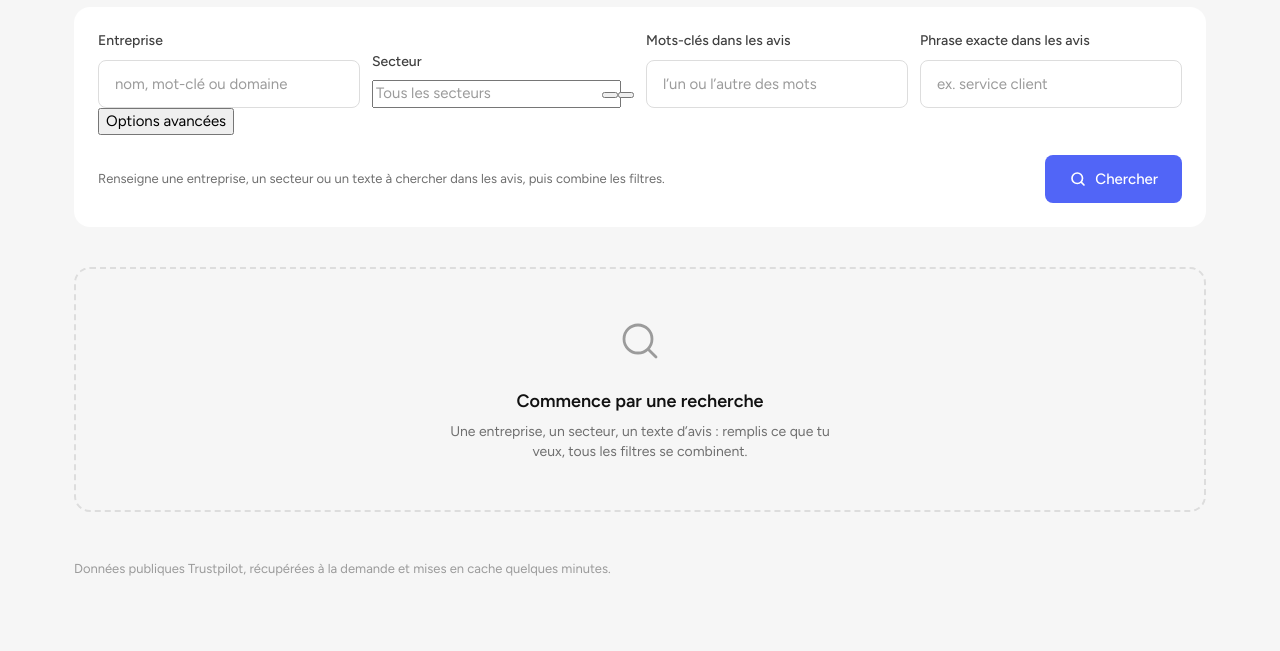
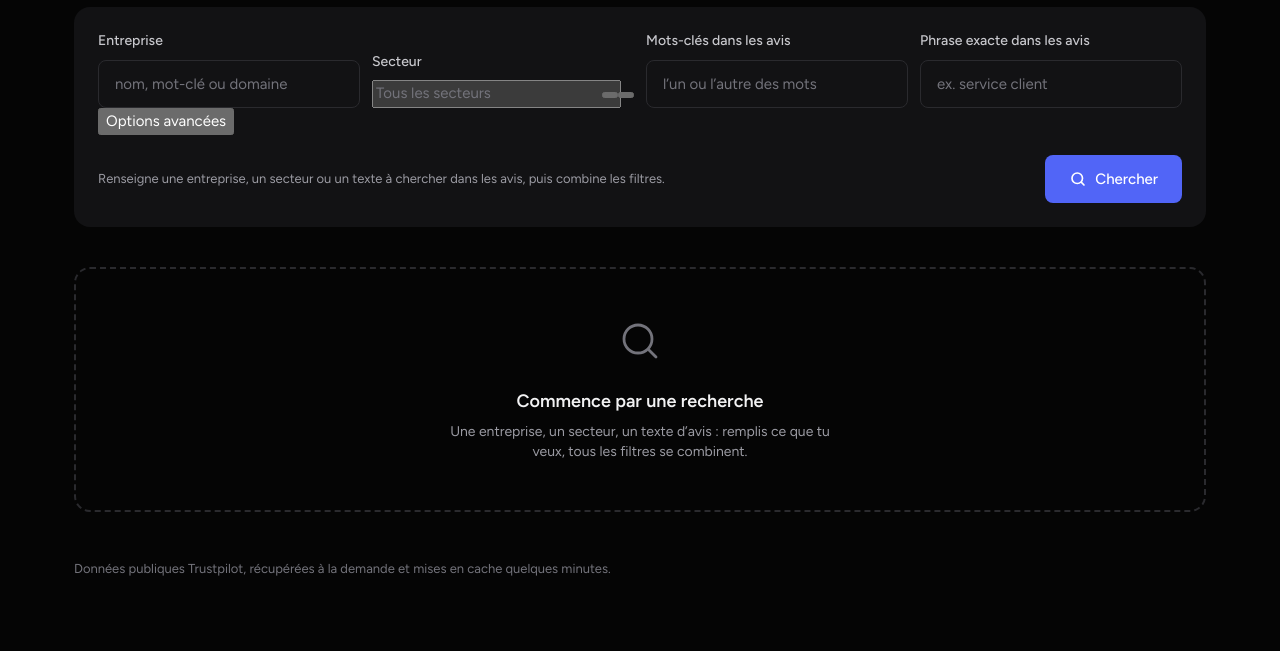
Before and after one commit to NOUSSS/trustpilot-scout, a website with bundled scripts: page public/index.html in a window 1280 px wide. Shown: the part 170-821 px from the top of the page. Built offline with nearby package versions, Linux system fonts and the light colour scheme; files whose address does not match are found by name.

Commit message:
Interface : thème sombre, fond noir et couleurs éclaircies pour le contraste

```diff
--- a/public/style.css
+++ b/public/style.css
@@ -1,46 +1,44 @@
 /* Les styles de UI SDK (web.css) restent sous ceux de la page. */
 @layer ui-sdk;
 
-/* Design system Nexudus : couleurs relevées au pixel sur la planche d'origine. */
+/* Design system Nexudus, en sombre : fond noir, surfaces à peine plus claires. */
 :root {
-  color-scheme: light;
+  color-scheme: dark;
 
   --primary: #5165f7;
-  --primary-hover: #495cde;
-  --primary-400: #8491f7;
-  --primary-300: #a8b1f9;
-  --primary-200: #dce0fc;
-  --primary-100: #edeffe;
+  --primary-hover: #6474f8;
+  --primary-ink: #aeb8ff;
+  --primary-300: #2c3576;
+  --primary-200: #232b5c;
+  --primary-100: #1b2045;
 
-  --emerald: #29b95f;
-  --emerald-300: #abe3c0;
-  --emerald-100: #eaf9ef;
-  --emerald-ink: #12733a;
+  --emerald-300: #153d26;
+  --emerald-ink: #7fe0a3;
 
-  --orange: #f0783c;
-  --orange-300: #f6cdb4;
-  --orange-ink: #a2461a;
+  --orange-300: #47271a;
+  --orange-ink: #ffb08b;
 
-  --yellow: #ddb50a;
-  --yellow-300: #f2e19e;
-  --yellow-200: #f8f0ce;
-  --yellow-ink: #7a6304;
+  --yellow-300: #3d3410;
+  --yellow-200: #4d400c;
+  --yellow-ink: #f0d462;
 
-  --red: #f04b6a;
-  --red-300: #f8b6c6;
-  --red-200: #fddce3;
-  --red-ink: #b81f3e;
+  --red: #f2627e;
+  --red-300: #4a1a26;
+  --red-200: #2a1218;
+  --red-ink: #ff9bb0;
 
-  --blue: #0064fb;
+  --blue: #3b82f6;
 
-  --bg: #f6f6f6;
-  --surface: #ffffff;
-  --ink: #111111;
-  --ink-2: #3f3f3f;
-  --muted: #6f6f6f;
-  --faint: #9b9b9b;
-  --line: #dddddd;
-  --chip: #efefef;
+  --bg: #050505;
+  --surface: #121214;
+  --raised: #1b1b1e;
+  --ink: #f2f2f3;
+  --ink-2: #c8c8cd;
+  --muted: #9b9ba3;
+  --faint: #73737b;
+  --line: #2a2a2e;
+  --line-strong: #44444a;
+  --chip: #222226;
 
   --r-sm: 6px;
   --r: 8px;
@@ -48,7 +46,7 @@
   --font: "Figtree", "Segoe UI", system-ui, -apple-system, sans-serif;
 
   /* Jetons de UI SDK sur la même palette. */
-  --ui-background: var(--surface);
+  --ui-background: var(--raised);
   --ui-foreground: var(--ink);
   --ui-muted: var(--primary-100);
   --ui-muted-foreground: var(--muted);
@@ -58,7 +56,7 @@
   --ui-primary-foreground: #fff;
   --ui-ring: var(--ink);
   --ui-ring-border: var(--ink);
-  --ui-shadow: 0 0 0 1px var(--line), 0 8px 24px rgba(0, 0, 0, 0.1);
+  --ui-shadow: 0 0 0 1px var(--line-strong), 0 12px 32px rgba(0, 0, 0, 0.6);
   --ui-radius: 6px;
   --ui-font-sans: var(--font);
   --ui-font-size: 14px;
@@ -150,7 +148,7 @@ button, input, select { font: inherit; }
   white-space: nowrap;
 }
 
-.tag-primary { background: var(--primary-200); color: #3443c9; }
+.tag-primary { background: var(--primary-200); color: var(--primary-ink); }
 .tag-success { background: var(--emerald-300); color: var(--emerald-ink); }
 .tag-warning { background: var(--yellow-300); color: var(--yellow-ink); }
 .tag-orange { background: var(--orange-300); color: var(--orange-ink); }
@@ -214,7 +212,7 @@ input[type="number"],
 ::placeholder { color: var(--faint); opacity: 1; }
 
 input:hover,
-[data-slot="select-trigger"]:hover { border-color: #c4c4c4; }
+[data-slot="select-trigger"]:hover { border-color: var(--line-strong); }
 
 /* Focus : bordure noire de 2 px, sans décaler le contenu. */
 input:focus-visible,
@@ -285,9 +283,16 @@ input[data-slot="select-input"] {
 }
 
 :is([data-slot="select-item"], [data-slot="combobox-item"])[data-highlighted] { background: var(--primary-100); }
-:is([data-slot="select-item"], [data-slot="combobox-item"])[data-selected] { color: var(--primary); }
+:is([data-slot="select-item"], [data-slot="combobox-item"])[data-selected] { color: var(--primary-ink); }
 :is([data-slot="select-item"], [data-slot="combobox-item"])[data-disabled] { color: var(--faint); cursor: not-allowed; }
-:is([data-slot="select-item-indicator"], [data-slot="combobox-item-indicator"]) { color: var(--primary); padding-left: 8px; }
+:is([data-slot="select-item-indicator"], [data-slot="combobox-item-indicator"]) { color: var(--primary-ink); padding-left: 8px; }
+
+[data-slot="select-group-label"] {
+  padding: 12px 10px 4px;
+  color: var(--faint);
+  font-size: 12px;
+  font-weight: 600;
+}
 
 :is([data-slot="select-empty"], [data-slot="combobox-empty"]):not(:empty) {
   padding: 8px 10px;
@@ -350,7 +355,7 @@ input[data-slot="select-input"] {
   place-items: center;
   border-radius: 10px;
   background: var(--primary-200);
-  color: #3443c9;
+  color: var(--primary-ink);
   font-size: 12px;
   font-weight: 600;
 }
@@ -412,7 +417,8 @@ input[data-slot="select-input"] {
 
 [data-slot="combobox-item"].group { font-weight: 600; }
 [data-slot="combobox-item"].sub { padding-left: 22px; color: var(--ink-2); }
-[data-slot="combobox-item"].sub[data-selected] { color: var(--primary); }
+[data-slot="combobox-item"].leaf { padding-left: 34px; color: var(--muted); }
+[data-slot="combobox-item"].sub[data-selected] { color: var(--primary-ink); }
 .combo-parent { color: var(--faint); display: none; white-space: pre; }
 .is-filtering .combo-parent { display: inline; }
 .is-filtering [data-slot="combobox-item"].sub { padding-left: 10px; }
@@ -462,7 +468,7 @@ input[data-slot="select-input"] {
   box-shadow: inset 0 0 0 1px var(--line);
 }
 
-.btn-outline:hover { background: var(--line); box-shadow: none; }
+.btn-outline:hover { background: var(--chip); box-shadow: inset 0 0 0 1px var(--line-strong); }
 .btn-outline[disabled] { background: var(--surface); color: var(--faint); }
 
 /* ---------- Résultats ---------- */
@@ -506,7 +512,7 @@ input[data-slot="select-input"] {
 }
 
 a.card:hover,
-article.card:hover { box-shadow: 0 8px 24px -12px rgba(17, 17, 17, 0.18); }
+article.card:hover { box-shadow: inset 0 0 0 1px var(--line-strong); }
 
 .card-top { display: flex; align-items: center; gap: 12px; }
 
@@ -516,7 +522,7 @@ article.card:hover { box-shadow: 0 8px 24px -12px rgba(17, 17, 17, 0.18); }
   flex: none;
   border-radius: 50%;
   background: var(--primary-100);
-  color: var(--primary);
+  color: var(--primary-ink);
   display: grid;
   place-items: center;
   font-weight: 600;
@@ -551,7 +557,7 @@ article.card:hover { box-shadow: 0 8px 24px -12px rgba(17, 17, 17, 0.18); }
 }
 
 .card-title strong a { text-decoration: none; }
-.card-title strong a:hover { color: var(--primary); }
+.card-title strong a:hover { color: var(--primary-ink); }
 
 .card-title small {
   display: block;
@@ -650,7 +656,7 @@ article.card:hover { box-shadow: 0 8px 24px -12px rgba(17, 17, 17, 0.18); }
   color: var(--faint);
 }
 
-.snippet small a { color: var(--primary); text-decoration: none; font-weight: 500; }
+.snippet small a { color: var(--primary-ink); text-decoration: none; font-weight: 500; }
 .snippet small a:hover { text-decoration: underline; }
 
 .scanline {
@@ -739,7 +745,7 @@ article.card:hover { box-shadow: 0 8px 24px -12px rgba(17, 17, 17, 0.18); }
   color: var(--faint);
 }
 
-.review-meta a { color: var(--primary); text-decoration: none; font-weight: 500; }
+.review-meta a { color: var(--primary-ink); text-decoration: none; font-weight: 500; }
 .review-meta a:hover { text-decoration: underline; }
 
 /* ---------- Pagination ---------- */
@@ -772,7 +778,7 @@ article.card:hover { box-shadow: 0 8px 24px -12px rgba(17, 17, 17, 0.18); }
 
 .pager :is([data-slot="pagination-previous"], [data-slot="pagination-next"]) { width: 40px; padding: 0; }
 .pager button:hover:not([data-disabled], [data-current]) { background: var(--line); }
-.pager [data-slot="pagination-link"][data-current] { background: var(--ink); color: #fff; cursor: default; }
+.pager [data-slot="pagination-link"][data-current] { background: var(--ink); color: var(--bg); cursor: default; }
 .pager button[data-disabled] { color: var(--line); cursor: default; }
 .pager [data-slot="pagination-ellipsis"] { color: var(--faint); padding: 0 4px; }
 .pager button:focus-visible { outline: 2px solid var(--ink); outline-offset: 2px; }
```
